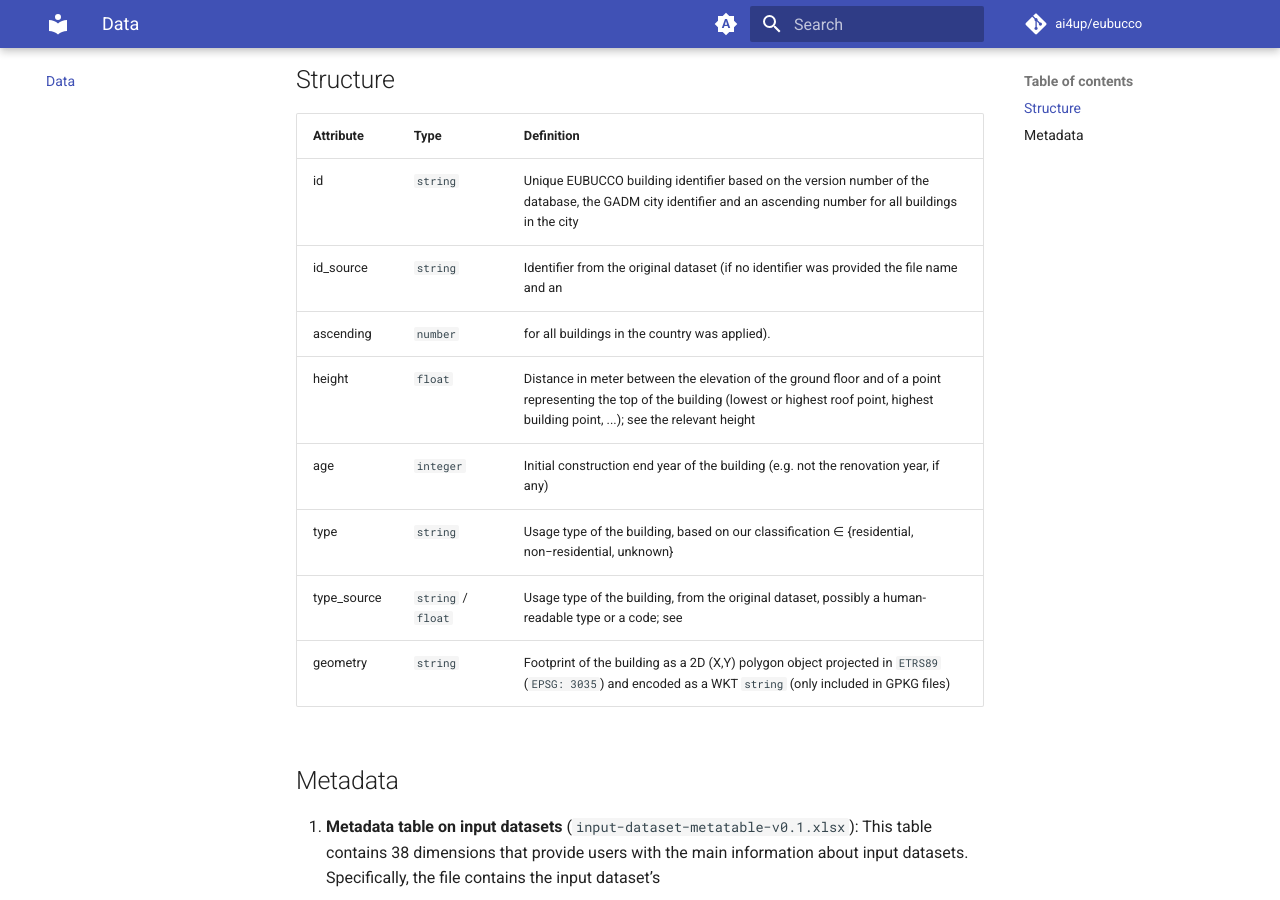
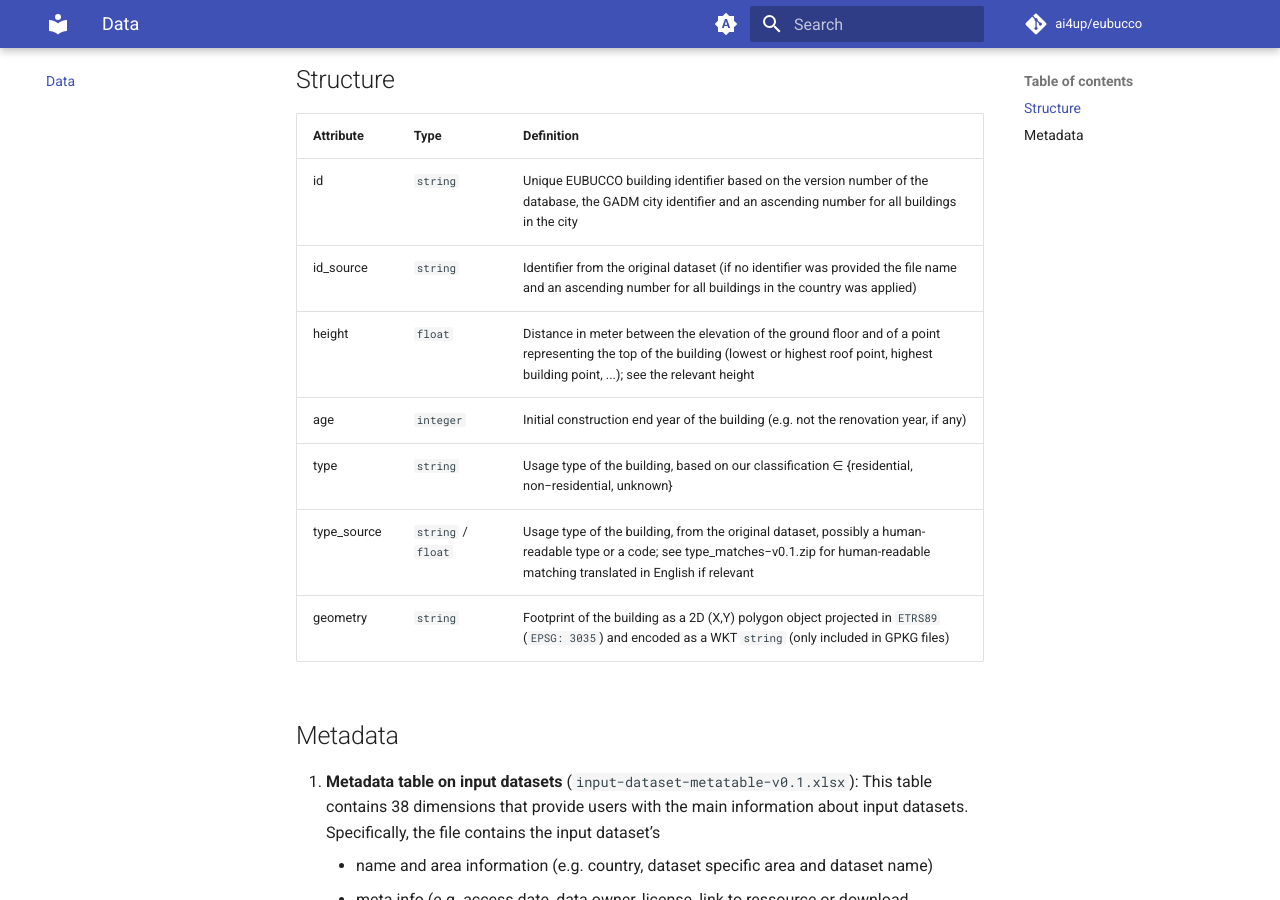
Before and after one commit to ai4up/eubucco.com, an MkDocs documentation site: the page built from docs/data.md, in a window 1280 px wide and 900 px high, scrolled down 348 px. Built offline with MkDocs 1.6.1 and Material for MkDocs 9.7.7, drawn with Linux system fonts in a browser that asks for light colours; comment, search, counter and statistics services are not loaded.

Commit message:
Fix data structure table formatting

```diff
--- a/docs/data.md
+++ b/docs/data.md
@@ -13,12 +13,11 @@ The coordinate reference system used for all geometries is `EPSG:3035`.
 | Attribute | Type | Definition |
 | --------- | ---- | ---------- |
 | id | `string` | Unique EUBUCCO building identifier based on the version number of the database, the GADM city identifier and an ascending number for all buildings in the city |
-| id_source | `string` | Identifier from the original dataset (if no identifier was provided the file name and an |
-| ascending | `number` | for all buildings in the country was applied). |
-| height | `float` | Distance in meter between the elevation of the ground floor and of a point representing the top of the building (lowest or highest roof point, highest building point, ...); see the relevant height | definition in input−dataset−metatable−v0.1.xlsx |
+| id_source | `string` | Identifier from the original dataset (if no identifier was provided the file name and an ascending number for all buildings in the country was applied) |
+| height | `float` | Distance in meter between the elevation of the ground floor and of a point representing the top of the building (lowest or highest roof point, highest building point, ...); see the relevant height | definition in `input−dataset−metatable−v0.1.xlsx` |
 | age | `integer` | Initial construction end year of the building (e.g. not the renovation year, if any) |
 | type | `string` | Usage type of the building, based on our classification ∈ {residential, non−residential, unknown}
-| type_source | `string` / `float` | Usage type of the building, from the original dataset, possibly a human-readable type or a code; see |type_matches−v0.1.zip for human-readable matching translated in English if relevant |
+| type_source | `string` / `float` | Usage type of the building, from the original dataset, possibly a human-readable type or a code; see type_matches−v0.1.zip for human-readable matching translated in English if relevant |
 | geometry | `string` | Footprint of the building as a 2D (X,Y) polygon object projected in `ETRS89` (`EPSG: 3035`) and encoded as a WKT `string` (only included in GPKG files) |
 
 
```
